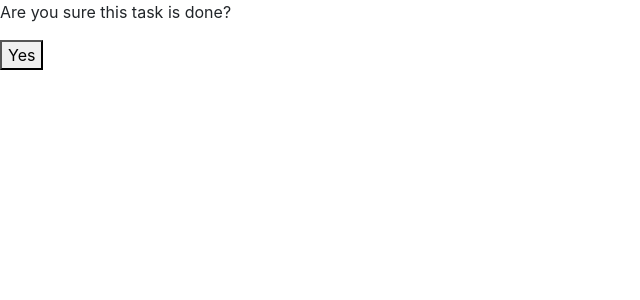
After one commit to jenstem/django-to-do-app, a Django app: page /delete/1/ in a window 1280 px wide. The commit adds this page. Shown: the top 300 px of the page, without its empty margins (0-640 px from the left). Run offline with Django 5.2, Linux system fonts and the light colour scheme; tables that the repository leaves empty hold one stand-in row (values such as "Sample post").

Commit message:
Add delete functionality

```diff
--- /dev/null
+++ b/myproject/myapp/templates/myapp/delete.html
@@ -0,0 +1,8 @@
+{% extends 'myapp/base.html' %}
+{% block body %}
+<form method="POST">
+    {% csrf_token %}
+    <p>Are you sure this task is done?</p>
+    <button type="submit">Yes</button>
+</form>
+{% endblock %}
--- a/myproject/myapp/templates/myapp/index.html
+++ b/myproject/myapp/templates/myapp/index.html
@@ -35,7 +35,7 @@
                 <div class="card-body">
                     <h5 class="card-title">{{task.name}}</h5>
                     <p><b>{{task.priority}}</b></p>
-                    <a href="" class="btn btn-danger">Done</a>
+                    <a href="{% url 'delete' task.id %}" class="btn btn-danger">Done</a>
                 </div>
             </div>
         </div>
--- a/myproject/myapp/views.py
+++ b/myproject/myapp/views.py
@@ -13,3 +13,13 @@ def index(request):
         task.save()
         return redirect('/')
     return render(request, 'myapp/index.html', {'task_list': task_list})
+
+
+def delete(request, taskid):
+    task = Task.objects.get(id=taskid)
+
+    if request.method == 'POST':
+        task.delete()
+        return redirect('/')
+
+    return render(request, 'myapp/delete.html', {'task': task})
--- a/myproject/myproject/urls.py
+++ b/myproject/myproject/urls.py
@@ -21,4 +21,5 @@ from myapp import views
 urlpatterns = [
     path("admin/", admin.site.urls),
     path('', views.index, name='index'),
+    path('delete/<int:taskid>/', views.delete, name='delete')
 ]
```
